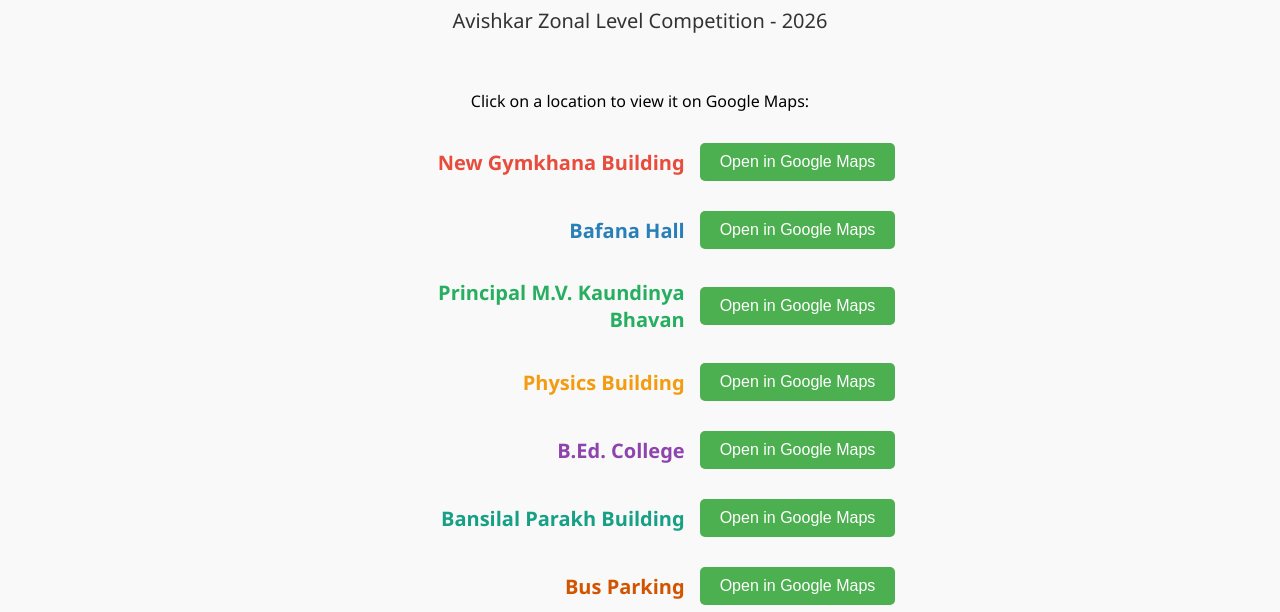
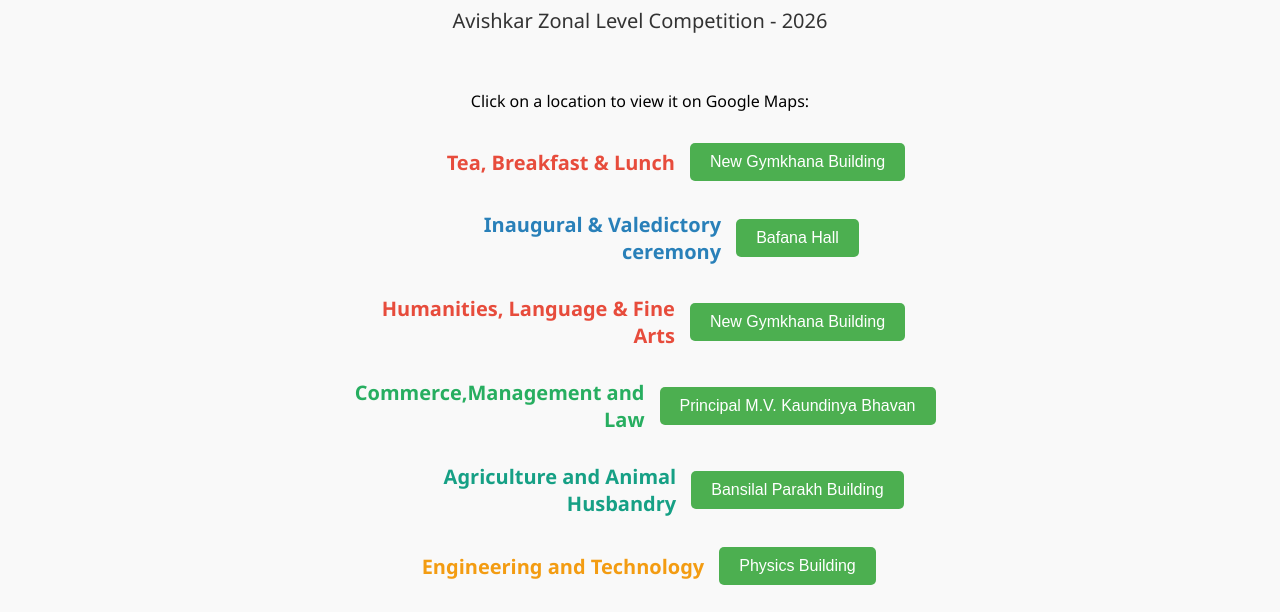
Before and after one commit to sangamnerqc/avishkar_sangamnercollege_venues, a plain HTML site: page index.html in a window 1280 px wide. Shown: the part 328-940 px from the top of the page. Drawn offline with Linux system fonts and the light colour scheme.

Commit message:
index.html

```diff
--- a/index.html
+++ b/index.html
@@ -95,38 +95,45 @@
 
     <!-- Location Buttons with Colored Labels -->
     <div class="location-container">
-        <div class="location-label" style="color: #e74c3c;">New Gymkhana Building</div>
-        <button class="location-button" onclick="window.open('https://maps.app.goo.gl/dhUM8WoKUWyngWgPA', '_blank')">Open in Google Maps</button>
+        <div class="location-label" style="color: #e74c3c;">Tea, Breakfast & Lunch</div>
+        <button class="location-button" onclick="window.open('https://maps.app.goo.gl/dhUM8WoKUWyngWgPA', '_blank')">New Gymkhana Building</button>
     </div>
 
     <div class="location-container">
-        <div class="location-label" style="color: #2980b9;">Bafana Hall</div>
-        <button class="location-button" onclick="window.open('https://maps.app.goo.gl/ryGtTHoteNuBsqSD6', '_blank')">Open in Google Maps</button>
+        <div class="location-label" style="color: #2980b9;">Inaugural & Valedictory ceremony</div>
+        <button class="location-button" onclick="window.open('https://maps.app.goo.gl/ryGtTHoteNuBsqSD6', '_blank')">Bafana Hall</button>
+    </div>
+    <div class="location-container">
+        <div class="location-label" style="color: #e74c3c;">Humanities, Language & Fine Arts</div>
+        <button class="location-button" onclick="window.open('https://maps.app.goo.gl/dhUM8WoKUWyngWgPA', '_blank')">New Gymkhana Building</button>
+    </div>
+    <div class="location-container">
+        <div class="location-label" style="color: #27ae60;">Commerce,Management and Law</div>
+        <button class="location-button" onclick="window.open('https://maps.app.goo.gl/EfkvzYt35nNbdvqU9', '_blank')">Principal M.V. Kaundinya Bhavan</button>
     </div>
 
     <div class="location-container">
-        <div class="location-label" style="color: #27ae60;">Principal M.V. Kaundinya Bhavan</div>
-        <button class="location-button" onclick="window.open('https://maps.app.goo.gl/EfkvzYt35nNbdvqU9', '_blank')">Open in Google Maps</button>
+        <div class="location-label" style="color: #16a085;">Agriculture and Animal Husbandry</div>
+        <button class="location-button" onclick="window.open('https://maps.app.goo.gl/ECoSnGMh2tsADrDf6', '_blank')">Bansilal Parakh Building</button>
     </div>
 
     <div class="location-container">
-        <div class="location-label" style="color: #f39c12;">Physics Building</div>
-        <button class="location-button" onclick="window.open('https://maps.app.goo.gl/2w2XcQQ86qdBnd2C9', '_blank')">Open in Google Maps</button>
+        <div class="location-label" style="color: #f39c12;">Engineering and Technology</div>
+        <button class="location-button" onclick="window.open('https://maps.app.goo.gl/2w2XcQQ86qdBnd2C9', '_blank')">Physics Building</button>
     </div>
 
     <div class="location-container">
-        <div class="location-label" style="color: #8e44ad;">B.Ed. College</div>
-        <button class="location-button" onclick="window.open('https://maps.app.goo.gl/U2sAAvGVjfTWSW6B6', '_blank')">Open in Google Maps</button>
+        <div class="location-label" style="color: #8e44ad;">Pure Sciences</div>
+        <button class="location-button" onclick="window.open('https://maps.app.goo.gl/U2sAAvGVjfTWSW6B6', '_blank')">B.Ed. College (second floor) </button>
     </div>
-
     <div class="location-container">
-        <div class="location-label" style="color: #16a085;">Bansilal Parakh Building</div>
-        <button class="location-button" onclick="window.open('https://maps.app.goo.gl/ECoSnGMh2tsADrDf6', '_blank')">Open in Google Maps</button>
+        <div class="location-label" style="color: #8e44ad;">Medicine and Pharmacy</div>
+        <button class="location-button" onclick="window.open('https://maps.app.goo.gl/U2sAAvGVjfTWSW6B6', '_blank')">B.Ed. College (first floor) </button>
     </div>
 
     <div class="location-container">
         <div class="location-label" style="color: #d35400;">Bus Parking</div>
-        <button class="location-button" onclick="window.open('https://maps.app.goo.gl/bXXvLQpfKWhApphu9', '_blank')">Open in Google Maps</button>
+        <button class="location-button" onclick="window.open('https://maps.app.goo.gl/bXXvLQpfKWhApphu9', '_blank')">B.Ed. College (Ground)</button>
     </div>
 
     <footer>
```
